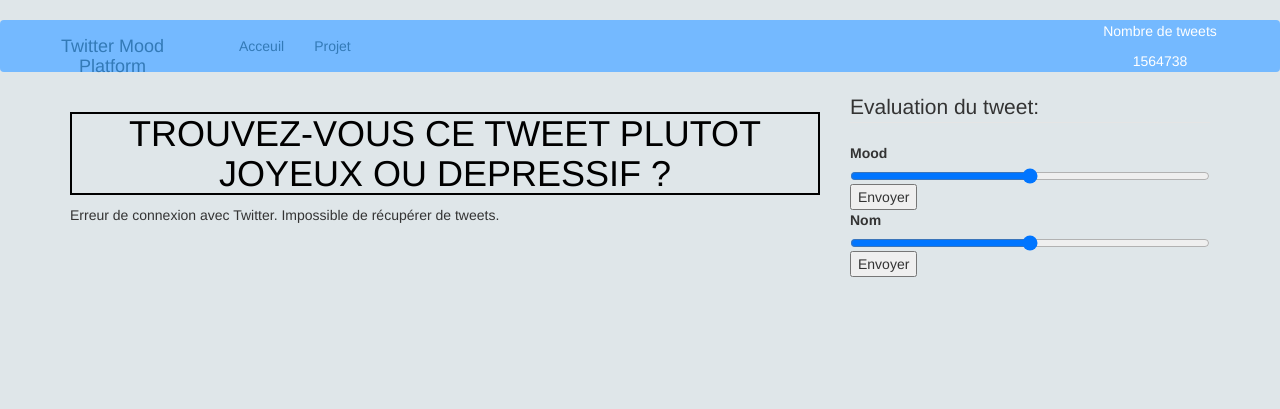
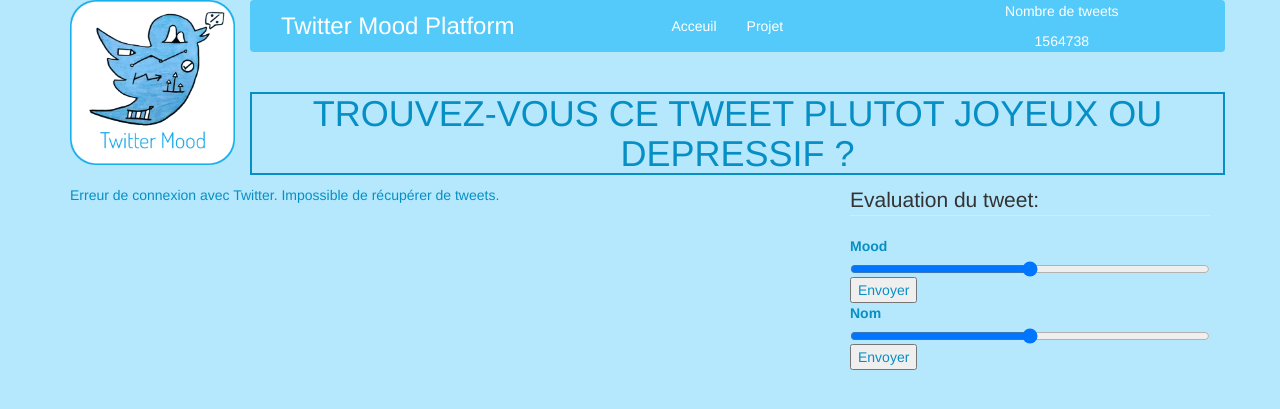
Before and after one commit to antoineconqui/Twitter-Mood-Web-Platform, a PHP site: page / in a window 1280 px wide. Shown: the top 409 px of the page. Run offline with PHP 8.4, Linux system fonts and the light colour scheme; data that the repository does not hold is empty.

Commit message:
new design

```diff
--- a/index.php
+++ b/index.php
@@ -10,27 +10,37 @@
     <script src="https://maxcdn.bootstrapcdn.com/bootstrap/3.4.0/js/bootstrap.min.js"></script>
 </head>
 <body>
-    <!-- Logo -->
-    <image = />
 
+    <div class="container" id="header">
+      <div class="row">
 
-    <!-- Barre de navigation -->
+      <div class="col-md-2">
+        <img src="./files/twitter_mood_icon.png" alt="Icon Twitter Mood" class="logo">
+      </div>
+      <div class="col-md-10">
+        <div class="row">
           <nav class="navbar">
-      <div class="container-fluid">
-        <div class="navbar-header col-md-2">
-          <a class="navbar-brand" href="#">Twitter Mood Platform</a>
+            <div class="navbar-header col-md-5">
+              <a class="navbar-brand title" href="index.php">Twitter Mood Platform</a>
             </div>
-        <ul class="nav navbar-nav col-md-8">
+            <ul class="nav navbar-nav col-md-3">
               <li><a href="index.php">Acceuil</a></li>
               <li><a href="projet.html">Projet</a></li>
 
             </ul>
-        <div class="topnav col-md-2">
+            <div class="topnav col-md-4">
                 <p>Nombre de tweets</p>
                 <?php include 'get_compteur.php'; ?>
             </div>
+          </nav>
         </div>
-    </nav>
+        <div class="row">
+          <h1> TROUVEZ-VOUS CE TWEET PLUTOT JOYEUX OU DEPRESSIF ?</h1>
+        </div>
+      </div>
+      </div>
+
+    </div>
 
 
     <!-- Tweet + Explication du projet -->
@@ -38,7 +48,6 @@
     <div class="container">
         <div class="row">
             <div class="col-md-8" id="tweet">
-                <h1> TROUVEZ-VOUS CE TWEET PLUTOT JOYEUX OU DEPRESSIF ?</h1>
                 <?php
                     include 'get_tweet.php';
                 ?>
--- a/style.css
+++ b/style.css
@@ -1,24 +1,44 @@
+:root {
+    --white: #ffffff;
+    --light: #b5e8fc;
+    --middle:#53caf9;
+    --dark:#078fc5;
+}
+
 h1{
     text-align: center;
-    color: black;
-    border: 2px solid black;
-    text-shadow: black;
+    border: 2px solid var(--dark);
+    text-shadow: var(--dark);
 }
 
-body
-{
-	background-color: #dfe6e9;
+body{
+    background-color: var(--light);
+    color: var(--dark);
 }
-nav
-{
-	background-color: #74b9ff;
+
+nav{
+    background-color : var(--middle);
+    color: var(--white);
 	text-align: center;
-    color: white;
+}
+
+.title{
+    font-size: x-large;
+    color: var(--white);
+}
+
+nav a{
+    color: var(--white);
 }
 
 p
 {
-	text-align: center
-	color: black;
-	text-shadow: black ;
+	text-align: center;
+    text-shadow: var(--dark);
 }
+
+.logo{
+    width: 100%;
+    height: 100%;
+    padding: auto;
+}
```
Also changed, not shown: files/twitter_mood_icon.png (added). Lines whose indentation alone changed are shown as unchanged.
